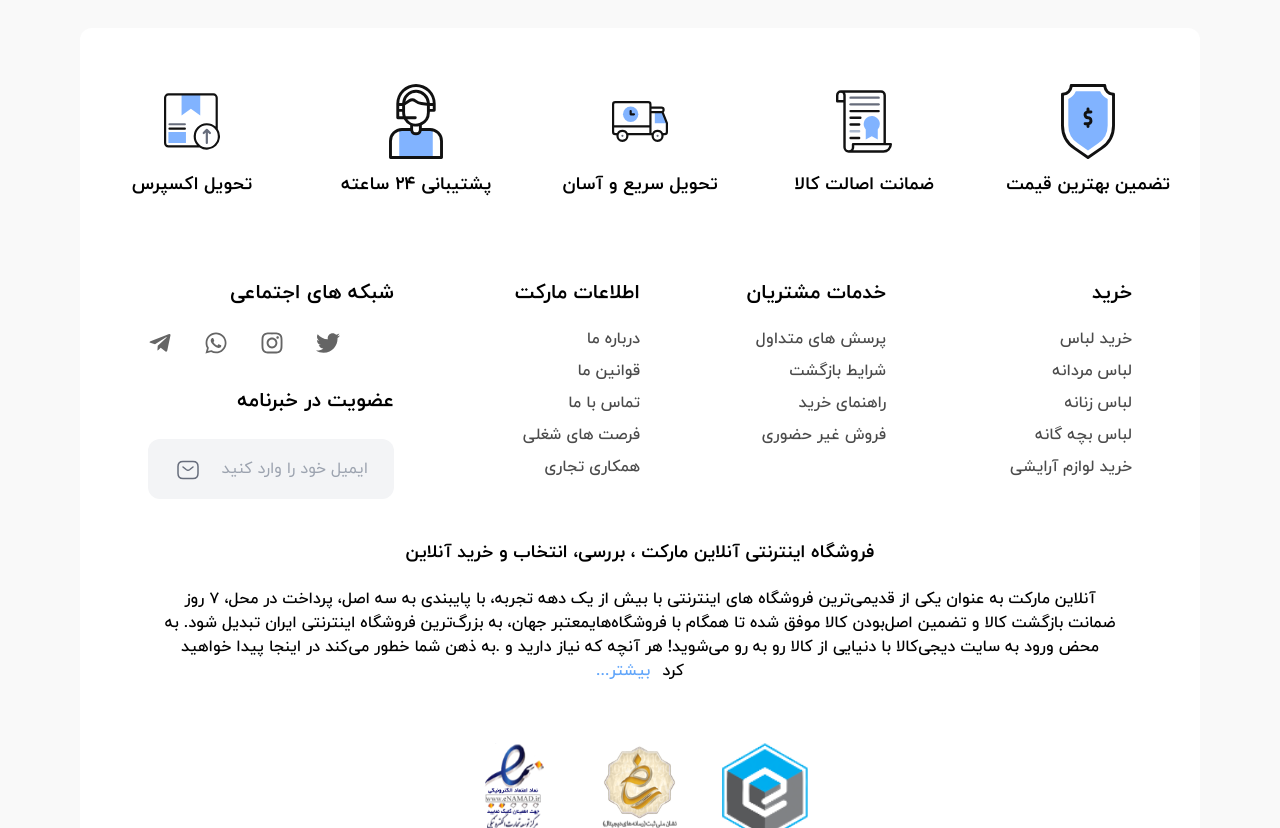
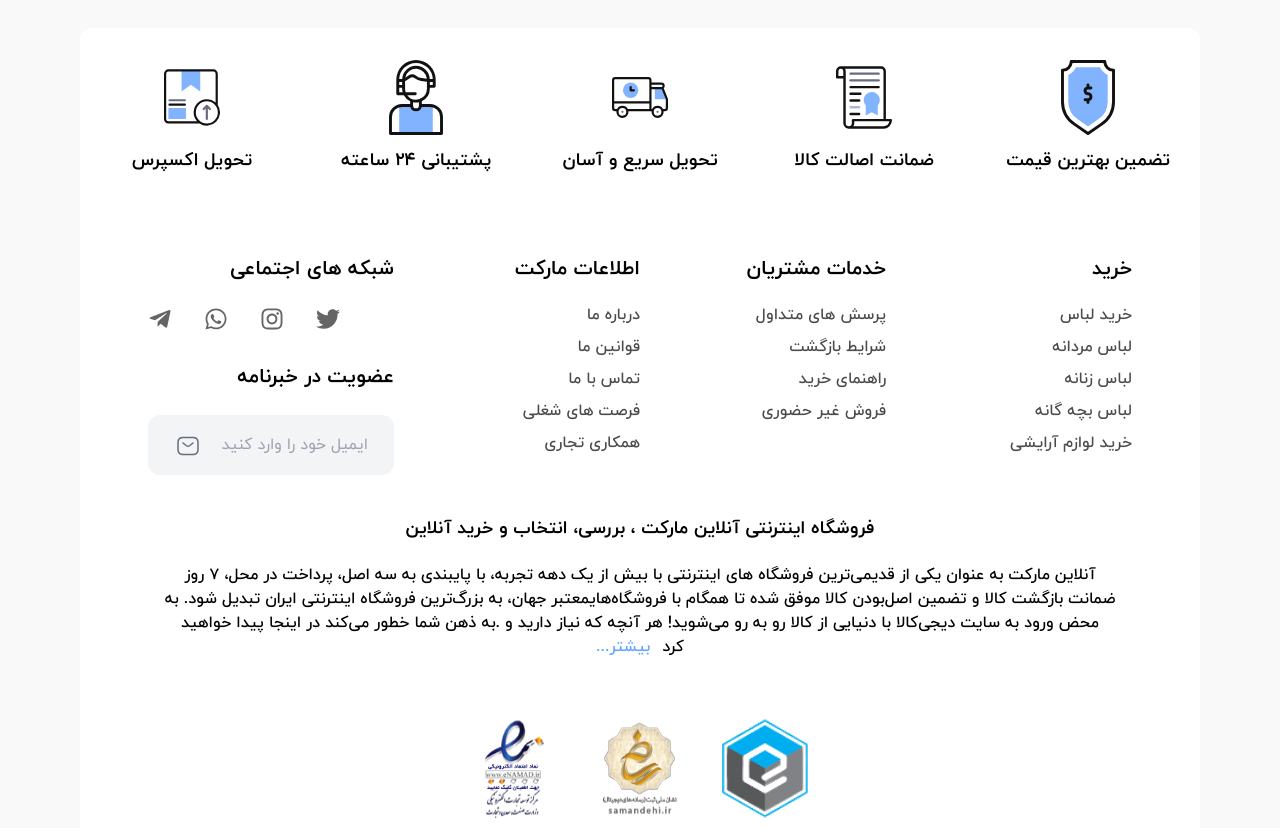
Before and after one commit to Ario-Team/shapino-frontend, a Next.js app: page / in a window 1280 px wide. Shown: the part 4146-4974 px from the top of the page. Built offline with nearby package versions, Linux system fonts and the light colour scheme.

Commit message:
Footer pt fix

```diff
--- a/components/Footer.jsx
+++ b/components/Footer.jsx
@@ -18,7 +18,7 @@ import samandehiSVG from "../public/svgs/samandehi.svg";
 const Footer = () => {
   return (
     <footer className="bg-white rounded-t-2xl h-max lg:rounded-t-xl w-full">
-      <div className="grid grid-cols-2 place-items-center gap-y-10 py-6 pt-14 sm:grid-cols-3 lg:grid-cols-4 xl:grid-cols-5 w-full">
+      <div className="grid grid-cols-2 place-items-center gap-y-10 py-6 pt-8 sm:grid-cols-3 lg:grid-cols-4 xl:grid-cols-5 w-full">
         <IconBox
           className="col-span-2 sm:col-span-1 lg:col-span-4 xl:col-span-1"
           src={shieldSVG}
```
